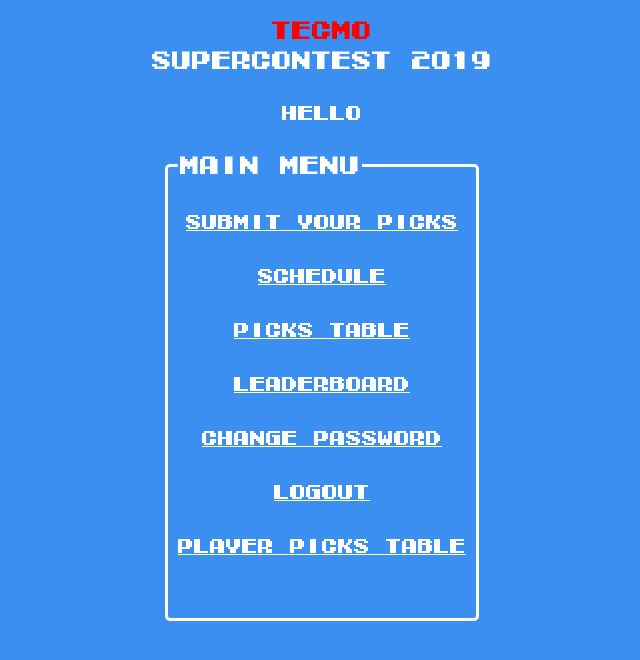
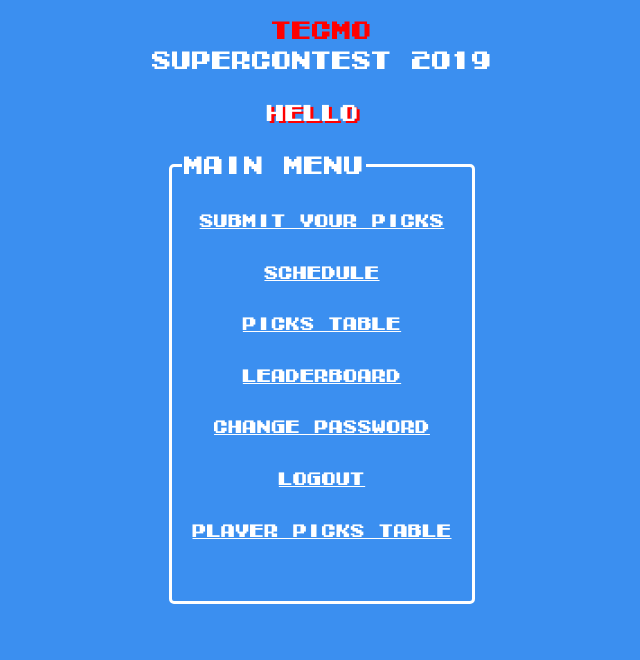
Before and after one commit to Ashwind34/contestAPI, a PHP site: page /src/home.php in a window 1280 px wide. Shown: the top 660 px of the page, without its empty margins (318-958 px from the left). Run offline with PHP 8.4, Linux system fonts and the light colour scheme; the visitor is signed in with stand-in values (Sample User, id 1); data that the repository does not hold is empty; a stand-in replaces the project's code that opens the database connection; some web fonts are replaced.

Commit message:
finished styling home page

```diff
--- a/css/style.css
+++ b/css/style.css
@@ -28,16 +28,16 @@
 			url("./fonts/francisco-serial-light-regular.woff2") format("woff2");
 }
 
+@media screen and (max-width: 365px) {
+	.redHead, .whiteHead, .picksTitle, legend, .hello {
+	  font-size: 1.05rem !important;
+	}
+}
+
 body {
 	background-color:rgb(59, 143, 240);
 	margin: 0;
 	font-size: 2vh;
-}
-
-@media screen and (max-width: 365px) {
-	.redHead, .whiteHead, .picksTitle {
-	  font-size: 1.05em !important;
-	}
 }
 
 .starBack {
@@ -62,14 +62,14 @@
 	line-height: 1.5;
 	font-size: 1.25rem;
 	align-self:end;
-	}
+}
 
 .whiteHead {
 	color: white;
 	font-family: "TecmoHeadline";
 	text-align: center;
 	line-height: 1.5;
-	font-size: 1.25em;
+	font-size: 1.25rem;
 }
 
 .testcaps {
@@ -83,8 +83,6 @@
 .stars {
 	height: 2%;
 }
-
-
 
 .homeContainer,
 .pinContainer,
@@ -174,7 +172,12 @@
 	font-family: "TecmoBody";
 	color: white;
 	line-height: 1.5;
-	font-size: 2.5vh;
+	font-size: 1.25rem;
+}
+
+legend {
+	text-align:left;
+	/* text-shadow: 3px 2px black; */
 }
 
 .formLink, .legal, .menu {
@@ -202,7 +205,7 @@
 
 a:link, a:visited {
 	color: white;
-	font-size: 1rem;
+	font-size: 0.9rem;
 	text-align:center;
 }
 
@@ -229,7 +232,18 @@
 .pickSubmit, p {
 	text-align: center;
 	line-height: 1.5;
-	font-size: 2vh;
+	font-size: 1rem;
+}
+
+.hello {
+	font-size: 1.15rem;
+	font-family: "TecmoBody";
+	color: white;
+	text-shadow: 3px 2px red;
+	/* text-shadow: 3px 2px black; */
+	/* border-bottom: 0.15rem solid red;
+	border-top: 0.15rem solid red;
+	line-height: 1.5; */
 }
 
 .boPic {
--- a/index.php
+++ b/index.php
@@ -26,8 +26,7 @@
 	<body class="starBack">
 		<div class='menuContainer'>
 			<div class='redHead'>
-				TECMO
-				<span style='font-size:0.75rem'>&reg</span>
+				TECMO<span style='font-size:0.75rem'>&reg</span>
 			</div>
 			<div class='testcaps'>
 				<div>SUPER</div>
--- a/src/home.php
+++ b/src/home.php
@@ -48,11 +48,11 @@
 			<div class='whiteHead'>
 				SUPERCONTEST 2019
 			</div>
-			<div class="pickSubmit">
-				Hello<?php echo " $user[first_name]";?>
+			<div class="hello">
+				&nbsp;Hello<?php echo " $user[first_name]&nbsp;";?>
 			</div>
 			<fieldset>
-				<legend style='text-align:left'>Main Menu</legend>
+				<legend>Main Menu</legend>
                     <a href="picksinput.php">Submit Your Picks</a><br>
                     <a href="weekly_lines_table.php">Schedule</a><br>
                     <a href="weekly_picks_table.php">Picks Table</a><br>
@@ -71,6 +71,8 @@
                     }
                     ?>
 			</fieldset>
+			<br>
+			<br>
 		</div>
 	</body>
 </html>
```
